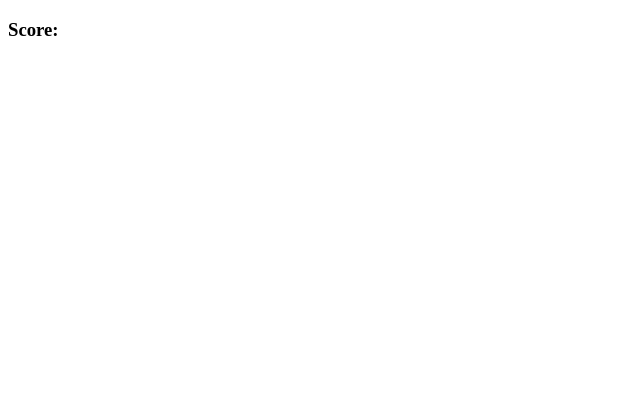
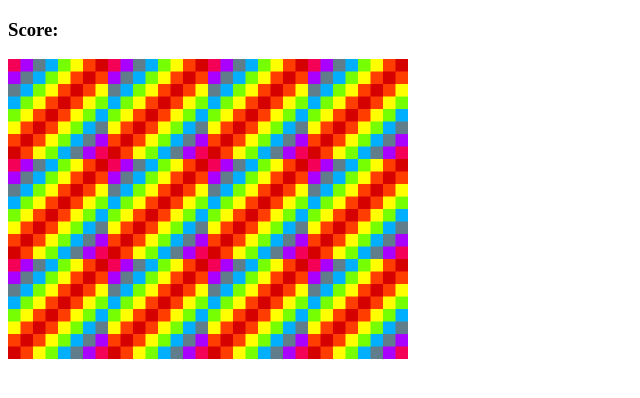
Before and after one commit to fiRinhozor/MemoryGame, a plain HTML site: page index.html in a window 1280 px wide. Shown: the whole page, without its empty margins (0-640 px from the left). Drawn offline with Linux system fonts and the light colour scheme.

Commit message:
added styling and createBoard function

```diff
--- a/index.html
+++ b/index.html
@@ -11,7 +11,7 @@
     <h3>Score: <span id="result"></span> </h3>
 
 
-    <div id="gird"></div>
+    <div id="grid"></div>
 
     <script src="main.js"></script>
 </body>
--- a/main.js
+++ b/main.js
@@ -50,4 +50,17 @@ const cardArray = [
 ];
 
 cardArray.sort(() => 0.5 - Math.random());
-console.log(cardArray);
+
+const gridDisplay = document.querySelector("#grid");
+
+function createBoard() {
+  for (let i = 0; i < cardArray.length; i++) {
+    const card = document.createElement("img");
+    card.setAttribute("src", "images/blank.png");
+    card.setAttribute("data-id", i);
+    console.log(card, i);
+    gridDisplay.append(card);
+  }
+}
+
+createBoard();
--- a/styles.css
+++ b/styles.css
@@ -0,0 +1,8 @@
+#grid {
+    width: 400px;
+    height: 300px;
+    display: flex;
+    flex-wrap: wrap;
+
+
+}
```
